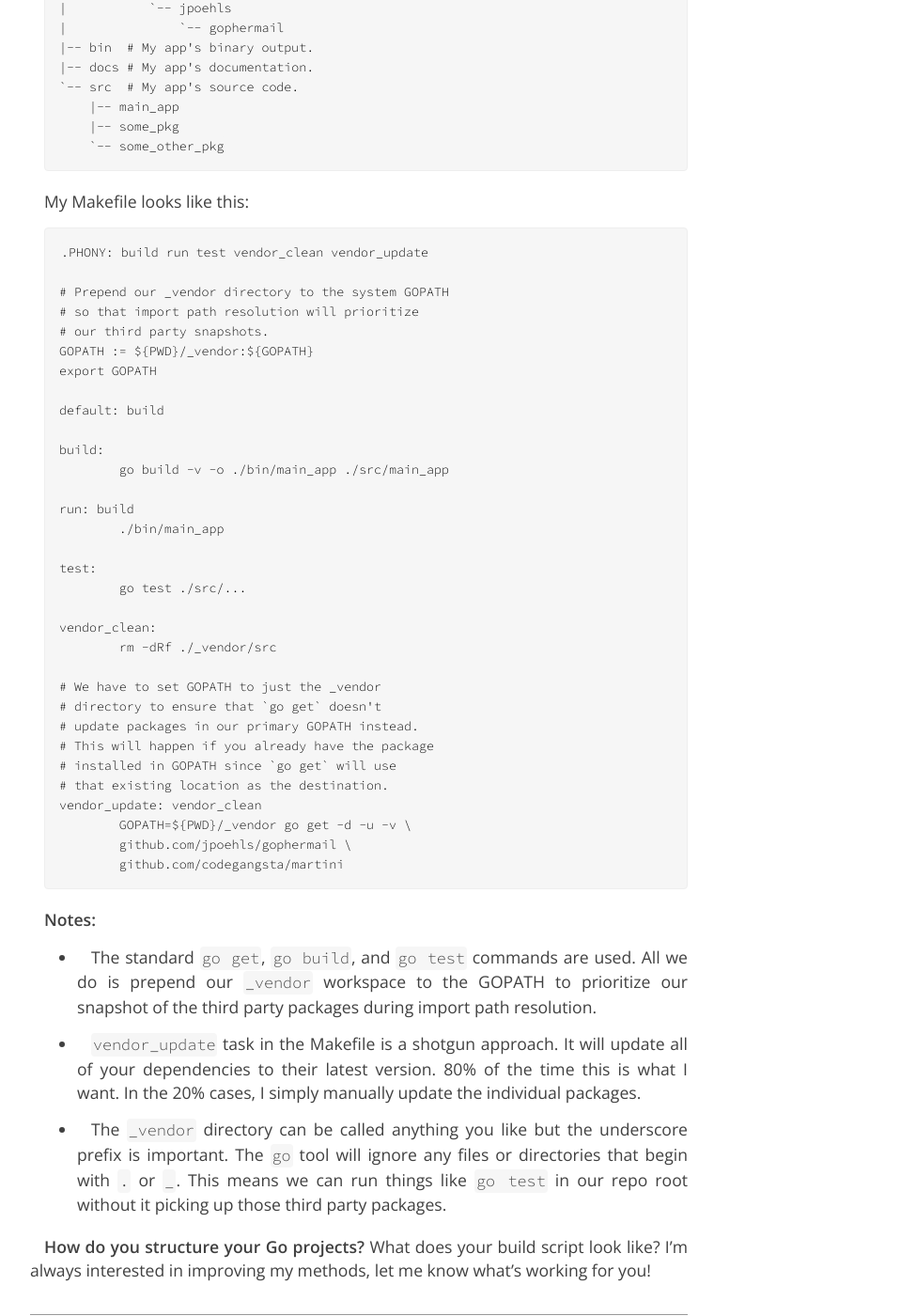
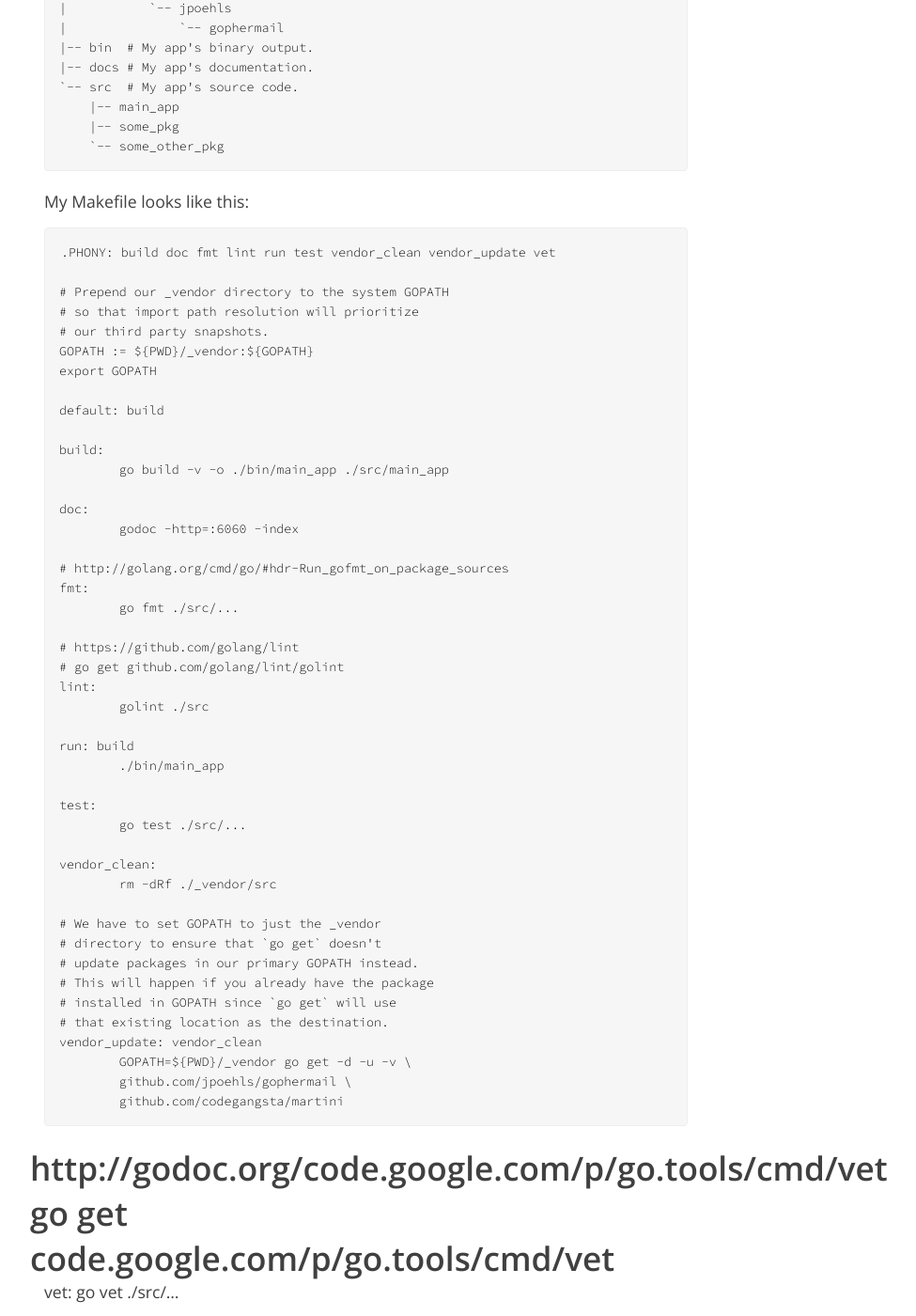
Before and after one commit to jpoehls/zduck.com, a Jekyll site: the page built from _posts/2014/2014-03-21-go-project-structure-and-dependencies.md, in a window 1280 px wide and 1400 px high, scrolled down 1646 px. Shown: the whole window at 94% size, without its empty margins (258-1233 px from the left). Built offline with Jekyll 4.4.1, drawn with Linux system fonts in a browser that asks for light colours; Markdown is read by kramdown in place of the engine named in the settings; comment, search, counter and statistics services are not loaded.

Commit message:
Added doc, vet, lint, and fmt tasks to the Makefile

````diff
--- a/_posts/2014/2014-03-21-go-project-structure-and-dependencies.md
+++ b/_posts/2014/2014-03-21-go-project-structure-and-dependencies.md
@@ -61,7 +61,7 @@ My project is at `~/mygo/bitbucket.org/USERNAME/PROJECT`.
 My Makefile looks like this:
 
 ```
-.PHONY: build run test vendor_clean vendor_update
+.PHONY: build doc fmt lint run test vendor_clean vendor_update vet
 
 # Prepend our _vendor directory to the system GOPATH
 # so that import path resolution will prioritize
@@ -73,6 +73,18 @@ default: build
 
 build:
 	go build -v -o ./bin/main_app ./src/main_app
+
+doc:
+	godoc -http=:6060 -index
+
+# http://golang.org/cmd/go/#hdr-Run_gofmt_on_package_sources
+fmt:
+	go fmt ./src/...
+
+# https://github.com/golang/lint
+# go get github.com/golang/lint/golint
+lint:
+	golint ./src
 
 run: build
 	./bin/main_app
@@ -95,6 +107,11 @@ vendor_update: vendor_clean
 	github.com/codegangsta/martini
 ```
 
+# http://godoc.org/code.google.com/p/go.tools/cmd/vet
+# go get code.google.com/p/go.tools/cmd/vet
+vet:
+	go vet ./src/...
+
 **Notes:**
 
 - The standard `go get`, `go build`, and `go test` commands are used. All we do is prepend our `_vendor` workspace to the GOPATH to prioritize our snapshot of the third party packages during import path resolution.
````
